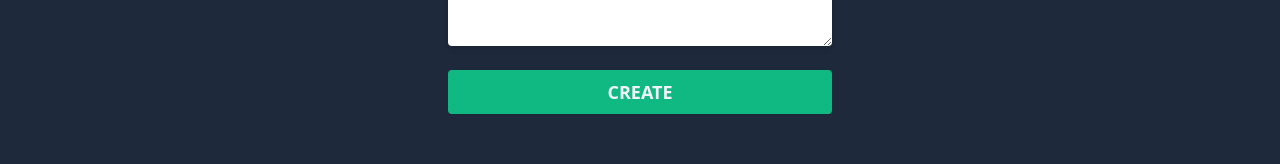
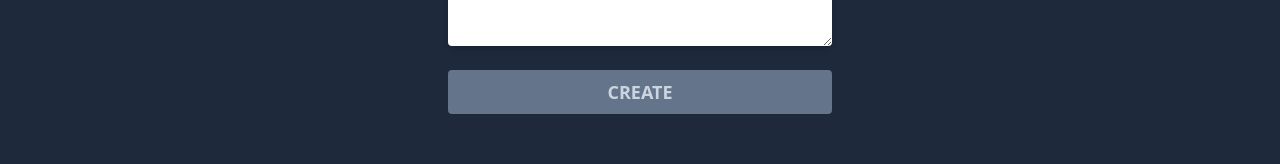
Before and after one commit to krzysztof-kozak/todo-homework-react, a React (Create React App) app: page / in a window 1280 px wide. Shown: the part 386-550 px from the top of the page. Built offline with nearby package versions, Linux system fonts and the light colour scheme.

Commit message:
restore disabled button logic

```diff
--- a/src/components/todoEditor/TodoEditor.jsx
+++ b/src/components/todoEditor/TodoEditor.jsx
@@ -61,7 +61,7 @@ export default function TodoEditor({ onTodoAdd }) {
         <div className="flex basis-full flex-wrap gap-1"></div>
       </div>
       <button
-        disabled={false}
+        disabled={disabled}
         className="basis-full rounded bg-emerald-500 py-2 font-semibold uppercase text-slate-100 shadow-sm disabled:cursor-not-allowed disabled:bg-slate-500 disabled:text-slate-300"
       >
         Create
```
